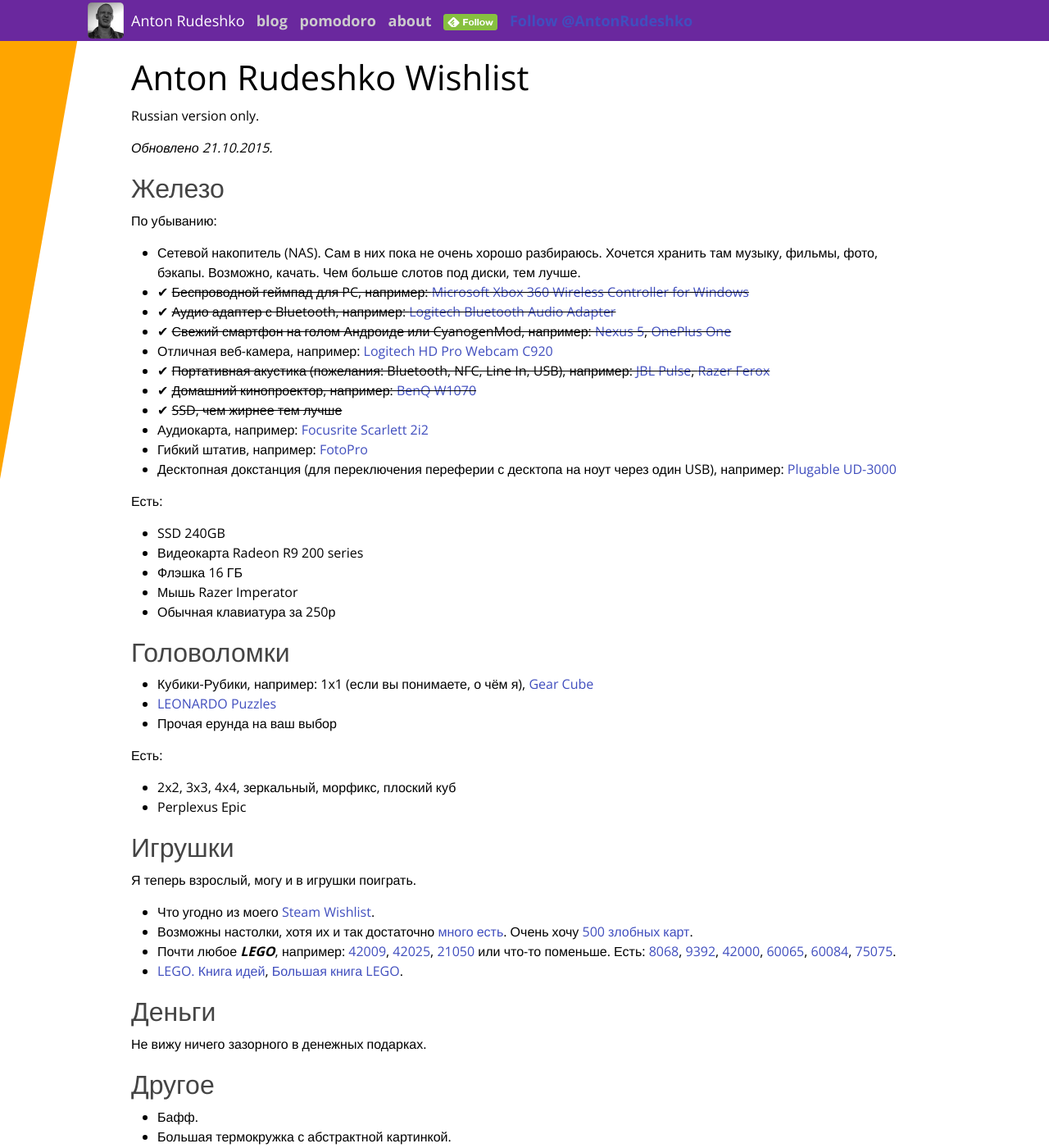
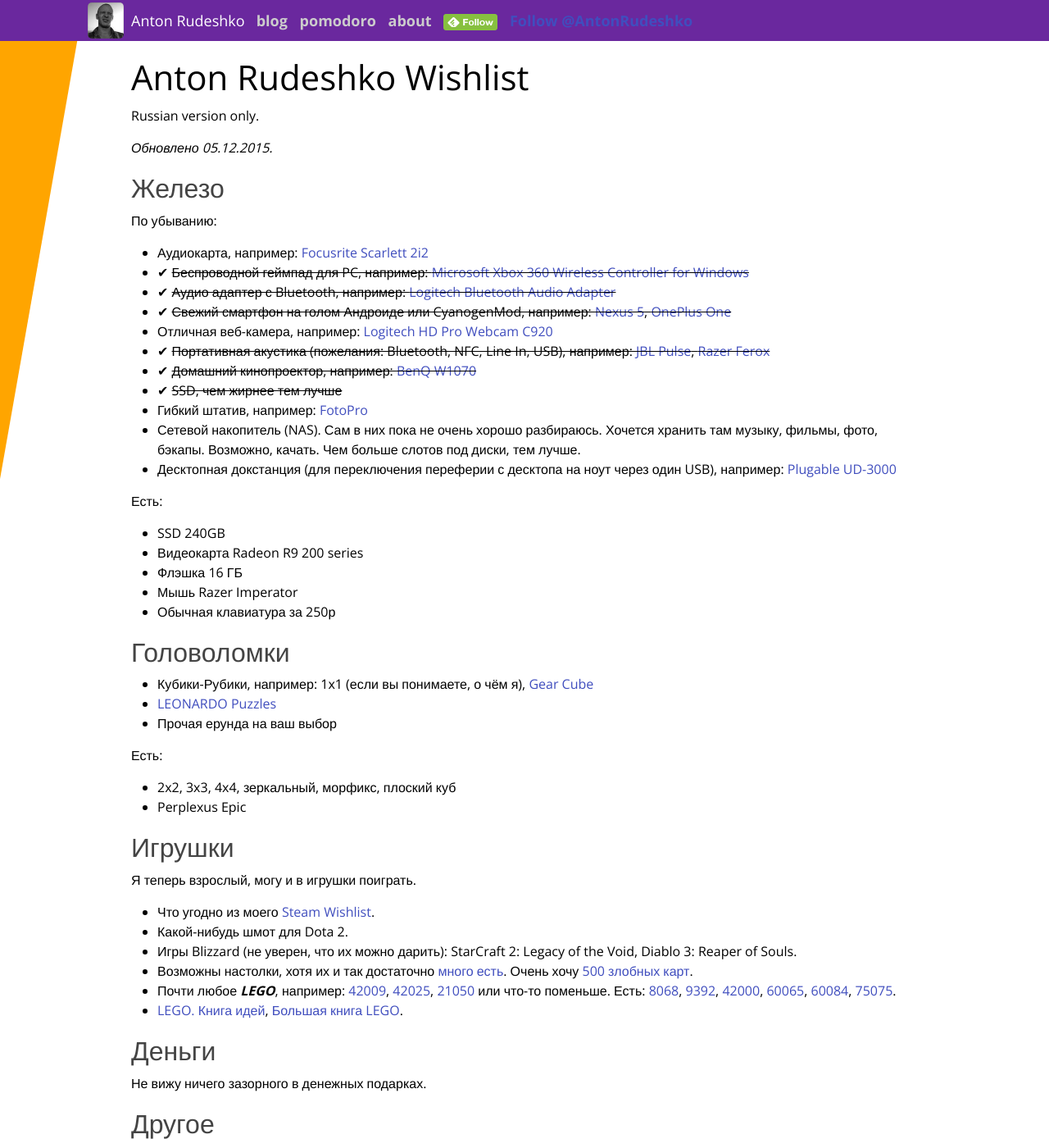
Before and after one commit to anton-rudeshko/anton-rudeshko.github.io, a Jekyll site: the page built from wishlist/index.md, in a window 1280 px wide and 1400 px high. Shown: the whole window at 82% size. Built offline with Jekyll 4.4.1, drawn with Linux system fonts in a browser that asks for light colours; Markdown is read by kramdown in place of the engine named in the settings; comment, search, counter and statistics services are not loaded; some of the changed text lies outside the part shown.

Commit message:
More updates to wishlist!

```diff
--- a/wishlist/index.md
+++ b/wishlist/index.md
@@ -7,13 +7,13 @@ title: Anton Rudeshko Wishlist
 
 Russian version only.
 
-*Обновлено 21.10.2015.*
+*Обновлено 05.12.2015.*
 
 ## Железо
 
 По убыванию:
 
-  * Сетевой накопитель (NAS). Сам в них пока не очень хорошо разбираюсь. Хочется хранить там музыку, фильмы, фото, бэкапы. Возможно, качать. Чем больше слотов под диски, тем лучше.
+  * Аудиокарта, например: [Focusrite Scarlett 2i2](http://market.yandex.ru/model.xml?modelid=7754997&hid=91027)
   * ✔ ~~Беспроводной геймпад для PC, например: [Microsoft Xbox 360 Wireless Controller for Windows](http://market.yandex.ru/model.xml?modelid=6157885&hid=91117)~~
   * ✔ ~~Аудио адаптер с Bluetooth, например: [Logitech Bluetooth Audio Adapter](http://www.ulmart.ru/goods/872447)~~
   * ✔ ~~Свежий смартфон на голом Андроиде или CyanogenMod, например: [Nexus 5](http://market.yandex.ru/model.xml?modelid=10564187&hid=91491), [OnePlus One](http://market.yandex.ru/model.xml?modelid=10799520&hid=91491)~~
@@ -21,8 +21,8 @@ Russian version only.
   * ✔ ~~Портативная акустика (пожелания: Bluetooth, NFC, Line In, USB), например: [JBL Pulse](http://market.yandex.ru/model.xml?modelid=10580942&hid=2724669), [Razer Ferox](http://market.yandex.ru/model.xml?modelid=7332865&hid=2724669)~~
   * ✔ ~~Домашний кинопроектор, например: [BenQ W1070](hhttp://market.yandex.ru/product/8517332)~~
   * ✔ ~~SSD, чем жирнее тем лучше~~
-  * Аудиокарта, например: [Focusrite Scarlett 2i2](http://market.yandex.ru/model.xml?modelid=7754997&hid=91027)
   * Гибкий штатив, например: [FotoPro](http://gopromarket.ru/#!/Гибкий-штатив-FotoPro/p/23619897/category=7002370)
+  * Сетевой накопитель (NAS). Сам в них пока не очень хорошо разбираюсь. Хочется хранить там музыку, фильмы, фото, бэкапы. Возможно, качать. Чем больше слотов под диски, тем лучше.
   * Десктопная докстанция (для переключения переферии с десктопа на ноут через один USB), например: [Plugable UD-3000](http://www.amazon.com/Plugable-UD-3000-Universal-2048x1152-Ethernet/dp/B008N06I2I)
 
 Есть:
@@ -49,6 +49,8 @@ Russian version only.
 Я теперь взрослый, могу и в игрушки поиграть.
 
   * Что угодно из моего [Steam Wishlist][steam].
+  * Какой-нибудь шмот для Dota 2.
+  * Игры Blizzard (не уверен, что их можно дарить): StarCraft 2: Legacy of the Void, Diablo 3: Reaper of Souls.
   * Возможны настолки, хотя их и так достаточно [много есть][board]. Очень хочу [500 злобных карт][500].
   * Почти любое ***LEGO***, например: [42009][42009], [42025][42025], [21050][21050] или что-то поменьше. Есть: [8068][8068], [9392][9392], [42000][42000], [60065][60065], [60084][60084], [75075][75075].
   * [LEGO. Книга идей][lego-ideas], [Большая книга LEGO][lego-big].
@@ -84,7 +86,7 @@ Russian version only.
   * Разборная гантеля (а лучше две).
   * Handgum, чем больше/круче тем лучше!
   * Разнообразные кружки с принтами.
-  * Полочные ночные часы, чтобы ночью видеть время.
+  * Полочные ночные часы, чтобы ночью видеть время (можно даже проекционные).
   * Жёсткие (firm) зубные щётки R.O.C.S. никогда не будут лишними.
   * Почти любое изделие из [www.tranceshop.ru](http://www.tranceshop.ru/) или подобного.
   * ✔ ~~Какая-нибудь крутая подставка для кружки на работу.~~
```
